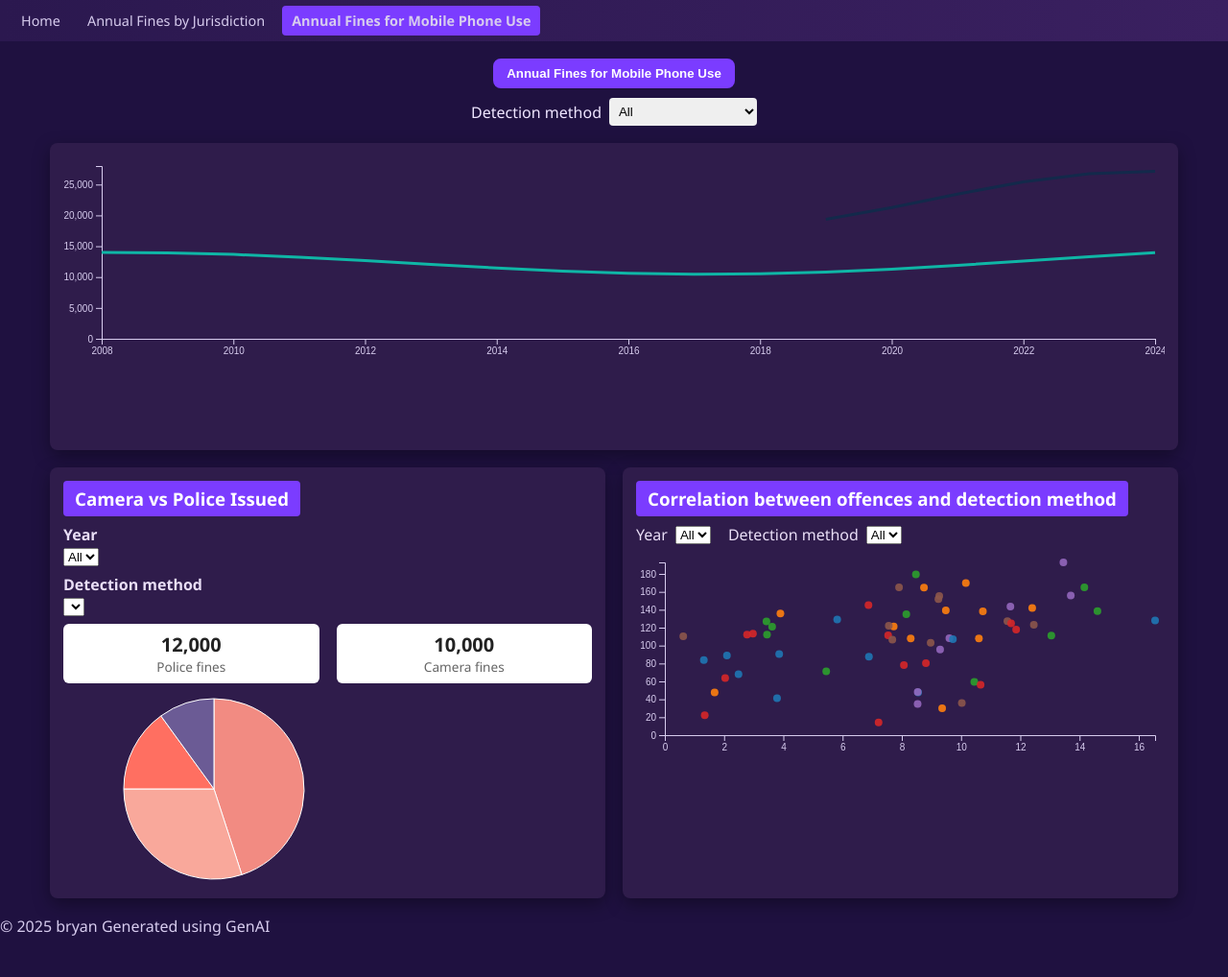
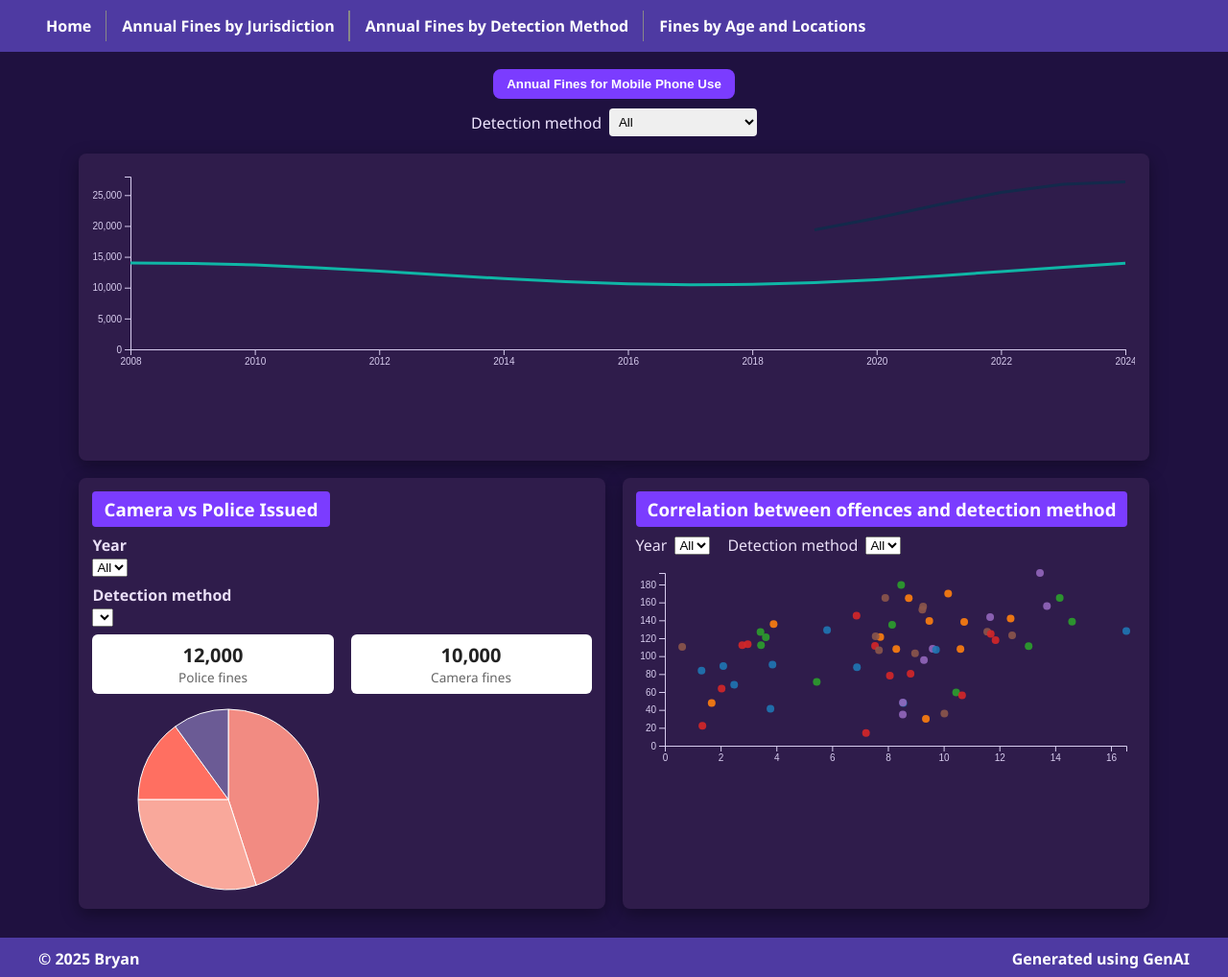
Before and after one commit to justrazael/DV03--35, a plain HTML site: page page2.html in a window 1280 px wide. Shown: the whole page at 96% size. Before the commit the page ends 976 px from the top, so only its background shows below. Drawn offline with nearby package versions, Linux system fonts and the light colour scheme; no server answers.

Commit message:
change nav bar and footer

```diff
--- a/css/style-page2.css
+++ b/css/style-page2.css
@@ -46,3 +46,92 @@ body{margin:0;font-family:Segoe UI,Arial,Helvetica,sans-serif;background:var(--b
   font-weight: 600;
   text-shadow: 0 1px 0 rgba(0,0,0,0.4);
 }
+
+/* Navigation Bar */
+.nav-container {
+  display: flex;
+  align-items: center;
+  background-color: #4E3AA2;
+  width: 100%;
+  box-sizing: border-box;
+}
+
+.nav-container ul {
+  display: flex;
+  list-style-type: none;
+  padding: 1em;
+  background-color: #4E3AA2;
+  padding-left: 3em;
+  font-weight: bold;
+  margin: 0;
+}
+
+.nav-container li {
+  display: block;
+  margin-right: 2em;
+  position: relative;
+}
+
+.nav-container li:not(:last-child)::after {
+  content: "";
+  position: absolute;
+  right: -1em;
+  top: 50%;
+  transform: translateY(-50%);
+  width: 0.1em;
+  height: 2em;
+  background: #888;
+}
+
+.nav-container li a{
+    display: block;
+    text-decoration: none;
+    color: white
+}
+
+.nav-container li:hover a{
+   color: #7356e7;
+}
+
+/* Footer Styles */
+
+.footer-content{
+  background-color: #4E3AA2;
+  padding: 0.5em;
+  text-align:left;
+  color: white;
+}
+
+footer span{
+  color: white;
+  font-weight: bold;
+}
+
+.footer-content {
+  display: flex;
+  justify-content: space-between;
+  align-items: center;
+  margin: auto;
+}
+
+.footer-left {
+  text-align: left;
+  padding-left: 2em;
+  padding-top: 0.2em;
+}
+
+.footer-right {
+  text-align: right;
+  padding-top: 0.2em;
+  padding-right: 2em;
+}
+
+html, body {
+    height: 100%;
+}
+
+body {
+    min-height: 100vh;
+    display: flex;
+    flex-direction: column;
+}
--- a/js/navbar.js
+++ b/js/navbar.js
@@ -2,7 +2,7 @@ document.addEventListener('DOMContentLoaded', function() { //script triggers aft
   const navItems = [  //arrays to insert the text and htmls.
     ['Home', 'index.html'],
     ['Annual Fines by Jurisdiction', 'Annual.html'],
-    ['Annual Fines for Mobile Phone Use', 'page2.html'],
+    ['Annual Fines by Detection Method', 'page2.html'],
     ['Fines by Age and Locations', 'Page3.html'],
   ];
 
--- a/page2.html
+++ b/page2.html
@@ -10,8 +10,8 @@
     <link href="https://fonts.googleapis.com/css2?family=Gantari:ital,wght@0,100..900;1,100..900&display=swap" rel="stylesheet">
   </head>
   <body>
-    <div class="top-bar">
-      <nav class="tabs">
+    <div class="nav-container"></div>
+      <nav style = "display: none;" class="tabs">
         <a class="tab">Home</a>
         <a class="tab">Annual Fines by Jurisdiction</a>
         <a class="tab active">Annual Fines for Mobile Phone Use</a>
@@ -74,11 +74,12 @@
 
     <footer>
         <div class="footer-content">
-            <span class="footer-left">© 2025 bryan</span>
+            <span class="footer-left">© 2025 Bryan</span>
             <span class="footer-right">Generated using GenAI</span>
         </div>
     </footer>
 
+    <script src="js/navbar.js"></script>
     <script src="https://d3js.org/d3.v7.min.js"></script>
     <!-- SheetJS for client-side Excel parsing -->
     <script src="https://cdn.sheetjs.com/xlsx-latest/package/dist/xlsx.full.min.js"></script>
```
